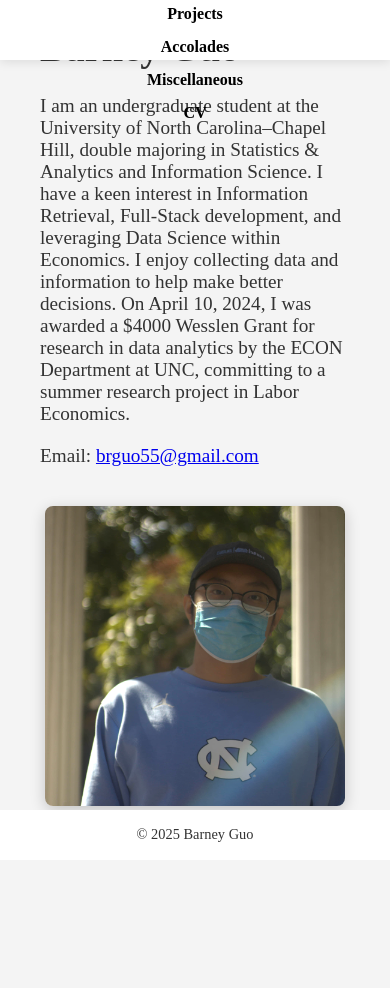
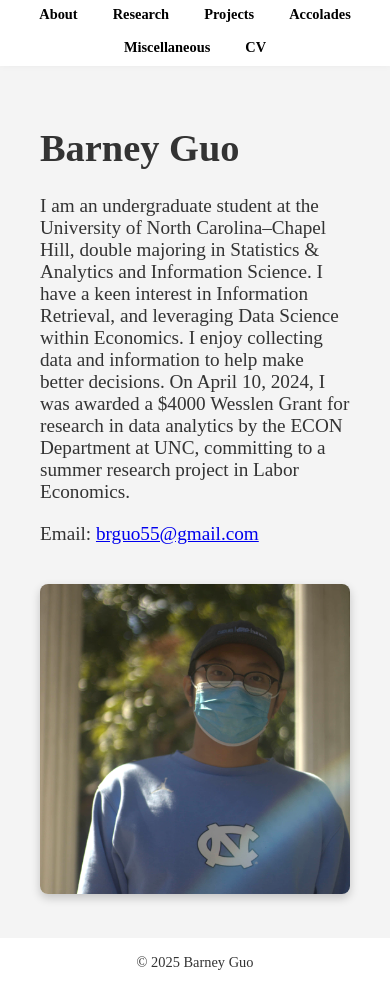
Before and after one commit to brguo55/001-site-portfolio-2025, a plain HTML site: page index.html in a window 390 px wide. Before the commit the page ends 860 px from the top, so only its background shows below. Drawn offline with Linux system fonts and the light colour scheme.

Commit message:
I forget to upload the latest version of my code on github, my bad

```diff
--- a/css/style.css
+++ b/css/style.css
@@ -78,6 +78,7 @@ nav ul.nav-list li a:hover {
   align-items: center;
   background-color: #f4f4f4;
   padding: 0 40px;
+  padding: 100px 40px 40px 40px;
 }
 
 .about-content {
@@ -343,9 +344,21 @@ footer {
 -------------------------- */
 @media screen and (max-width: 600px) {
   nav ul.nav-list {
-    flex-direction: column;
-    align-items: center;
+    display: flex;
+    flex-wrap: wrap;
+    justify-content: center;
     gap: 15px;
+    padding: 10px;
+    background-color: #ffffff;
+  }
+
+  nav ul.nav-list li {
+    flex: 0 1 auto;
+  }
+
+  nav ul.nav-list li a {
+    font-size: 0.9rem;
+    padding: 5px 10px;
   }
 
   .about-content {
@@ -354,11 +367,11 @@ footer {
     text-align: center;
   }
 
-  .projects-grid, .research-list, .timeline, .misc-grid {
+  .projects-grid, .research-subjects, .accolades-grid, .misc-list {
     margin: 80px 20px 30px;
   }
 
-  .project-card, .research-item, .timeline-item, .misc-item {
+  .project-card, .research-item, .accolade-card, .misc-item {
     width: 90%;
   }
 
@@ -370,6 +383,8 @@ footer {
     width: 90%;
   }
 }
+
+
 
 /* --------------------------
 12. Bonus Enhancements (Smooth Scroll + Hover Effects)
@@ -391,3 +406,34 @@ a:focus-visible, button:focus-visible, input:focus-visible {
   outline: 3px solid #4CAF50;
   outline-offset: 2px;
 }
+
+/* --------------------------
+13. Bonus Enhancements (Image Hover Animations)
+-------------------------- */
+
+#myImage {
+  width: 425px;
+  height: auto;
+  max-width: 100%;
+  border-radius: 8px;
+  box-shadow: 0 4px 10px rgba(0,0,0,0.2);
+  transition: all 0.3s ease;
+}
+
+#myImage:hover {
+  transform: scale(1.05);
+  box-shadow: 0 8px 20px rgba(0,0,0,0.3);
+}
+
+/* --------------------------
+14.
+-------------------------- */
+.hidden-link {
+  text-decoration: none;
+  color: inherit;
+}
+
+.hidden-link:hover {
+  text-decoration: none;
+  color: inherit;
+}
--- a/index.html
+++ b/index.html
@@ -29,8 +29,8 @@
         <main class="about-section">
           <div class="about-content">
             <div class="about-text">
-              <h1>Barney Guo</h1>
-              <p>I am an undergraduate student at the University of North Carolina–Chapel Hill, double majoring in Statistics & Analytics and Information Science. I have a keen interest in Information Retrieval, Full-Stack development, and leveraging Data Science within Economics. I enjoy collecting data and information to help make better decisions. On April 10, 2024, I was awarded a $4000 Wesslen Grant for research in data analytics by the ECON Department at UNC, committing to a summer research project in Labor Economics.</p>
+              <h1><a href="https://www.youtube.com/watch?v=dQw4w9WgXcQ" target="_blank" class="hidden-link">Barney Guo</a></h1>
+              <p>I am an undergraduate student at the University of North Carolina–Chapel Hill, double majoring in Statistics & Analytics and Information Science. I have a keen interest in Information Retrieval, and leveraging Data Science within Economics. I enjoy collecting data and information to help make better decisions. On April 10, 2024, I was awarded a $4000 Wesslen Grant for research in data analytics by the ECON Department at UNC, committing to a summer research project in Labor Economics.</p>
               <p>Email: <a href="mailto:brguo55@gmail.com">brguo55@gmail.com</a></p>
             </div>
             <div class="about-photo">
```
Also changed, not shown: research.html (+0 -22 lines).
